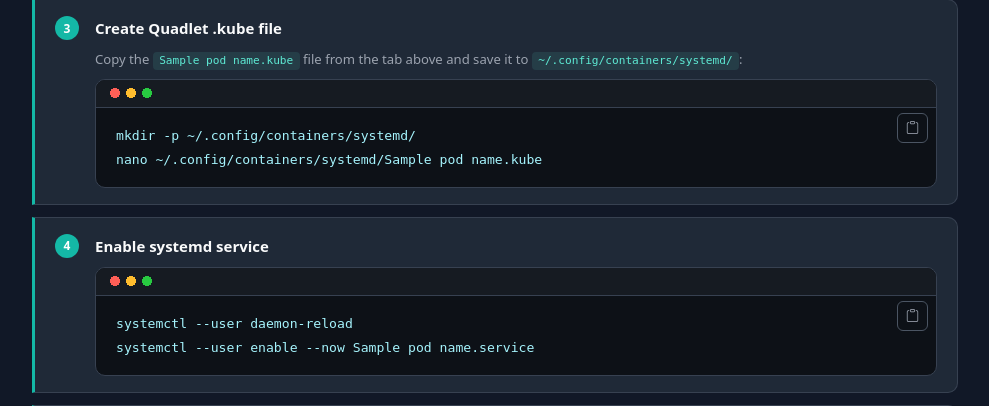
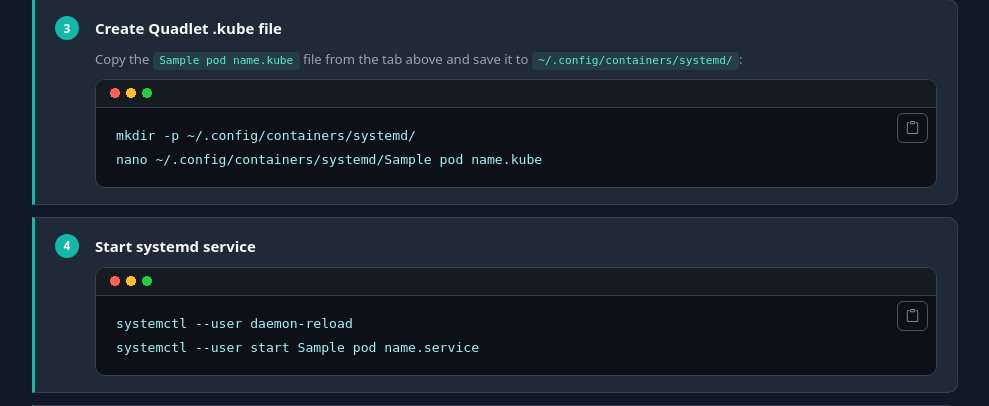
Before and after one commit to Garfieldttt/podman-kube-generator, a Django app: template templates/generator/saved_detail.html in a window 1280 px wide. Shown: the part 1561-1967 px from the top of the page, without its empty margins (145-1134 px from the left). Run offline with Django 5.2, Linux system fonts and the light colour scheme; data comes from the database, SQL or seed files in the repository; the template is opened without the code that fills it: most values are stand-ins (such as "Sample title", 1, 10 or a date in 2020); data that the repository does not hold is empty; parts of the project's set-up code (start-up, migrations or seed data) failed here and were passed over; some libraries are stand-ins or nearby versions.

Commit message:
Replace 'enable --now' with 'start' for Quadlet: enable not supported

```diff
--- a/templates/generator/partials/instructions_rootful_en.html
+++ b/templates/generator/partials/instructions_rootful_en.html
@@ -108,10 +108,10 @@ sudo nano /etc/containers/systemd/{{ pod_name }}.kube</pre>
     <div class="d-flex gap-3">
       <div class="step-badge" style="background:#d97706;">4</div>
       <div class="flex-grow-1">
-        <p class="mb-2 fw-semibold">Enable systemd service (rootful)</p>
+        <p class="mb-2 fw-semibold">Start systemd service (rootful)</p>
         <div class="pre-wrap">
           <pre id="rfen-step4">sudo systemctl daemon-reload
-sudo systemctl enable --now {{ pod_name }}.service</pre>
+sudo systemctl start {{ pod_name }}.service</pre>
           <button class="btn btn-sm btn-outline-secondary copy-btn" onclick="copyToClipboard(this, 'rfen-step4')"><i class="bi bi-clipboard"></i></button>
         </div>
       </div>
--- a/templates/generator/partials/instructions_rootless_en.html
+++ b/templates/generator/partials/instructions_rootless_en.html
@@ -199,10 +199,10 @@ nano ~/.config/containers/systemd/{{ pod_name }}.kube</pre>
     <div class="d-flex gap-3">
       <div class="step-badge">4</div>
       <div class="flex-grow-1">
-        <p class="mb-2 fw-semibold">Enable systemd service</p>
+        <p class="mb-2 fw-semibold">Start systemd service</p>
         <div class="pre-wrap">
           <pre id="rlen-step4">systemctl --user daemon-reload
-systemctl --user enable --now {{ pod_name }}.service</pre>
+systemctl --user start {{ pod_name }}.service</pre>
           <button class="btn btn-sm btn-outline-secondary copy-btn" onclick="copyToClipboard(this, 'rlen-step4')"><i class="bi bi-clipboard"></i></button>
         </div>
       </div>
```
